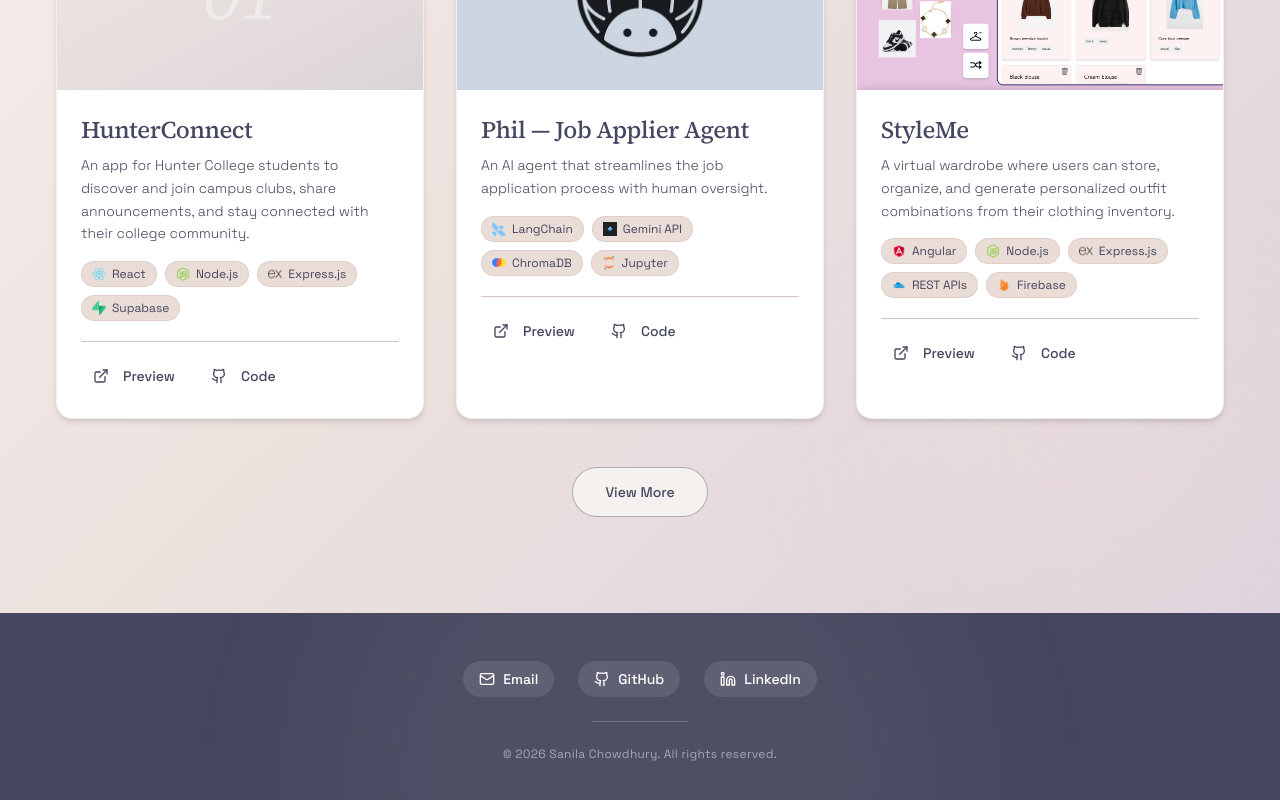
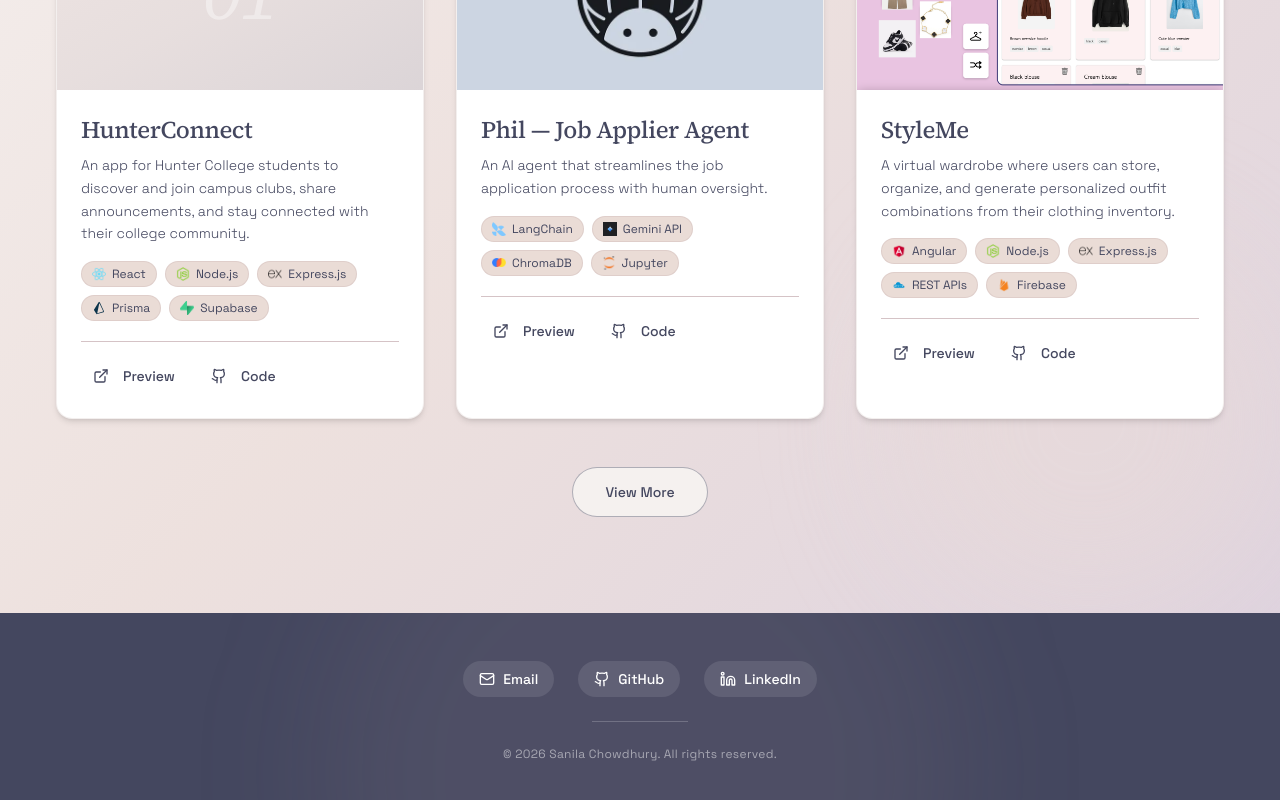
Before and after one commit to sanilac6459/portfolio, a React (Vite) app: page /projects in a window 1280 px wide. Shown: the part 619-1419 px from the top of the page. Built offline with nearby package versions, Linux system fonts and the light colour scheme.

Commit message:
added prisma to portfolio

```diff
--- a/src/components/ProjectsSection.tsx
+++ b/src/components/ProjectsSection.tsx
@@ -53,6 +53,7 @@
   Unity: "/images/unity.png",
   "p5.js": "/images/p5js.png",
   "OpenWeather API": "/images/openweather.png",
+  Prisma: "/images/prisma.svg",
 };
 
 const TechTag = ({ tech }: { tech: string }) => {
@@ -79,7 +80,7 @@
     title: "HunterConnect",
     description:
       "An app for Hunter College students to discover and join campus clubs, share announcements, and stay connected with their college community.",
-    technologies: ["React", "Node.js", "Express.js", "Supabase"],
+    technologies: ["React", "Node.js", "Express.js", "Prisma", "Supabase"],
     // image: "/",
     demoUrl: "https://hunter-connect-psi.vercel.app/",
     repoUrl: "https://github.com/sanilac6459/hunter-connect",
--- a/src/components/SkillsSection.tsx
+++ b/src/components/SkillsSection.tsx
@@ -37,6 +37,7 @@
       { name: "Jupyter", icon: "/images/jupyter.png" },
       { name: "Google Colab", icon: "/images/colab.png" },
       { name: "Xcode", icon: "/images/xcode.png" },
+      { name: "Prisma", icon: "/images/prisma.svg" },
       { name: "Vercel", icon: "/images/vercel.svg" },
     ],
   },
```
Also changed, not shown: public/images/prisma.svg (added).
